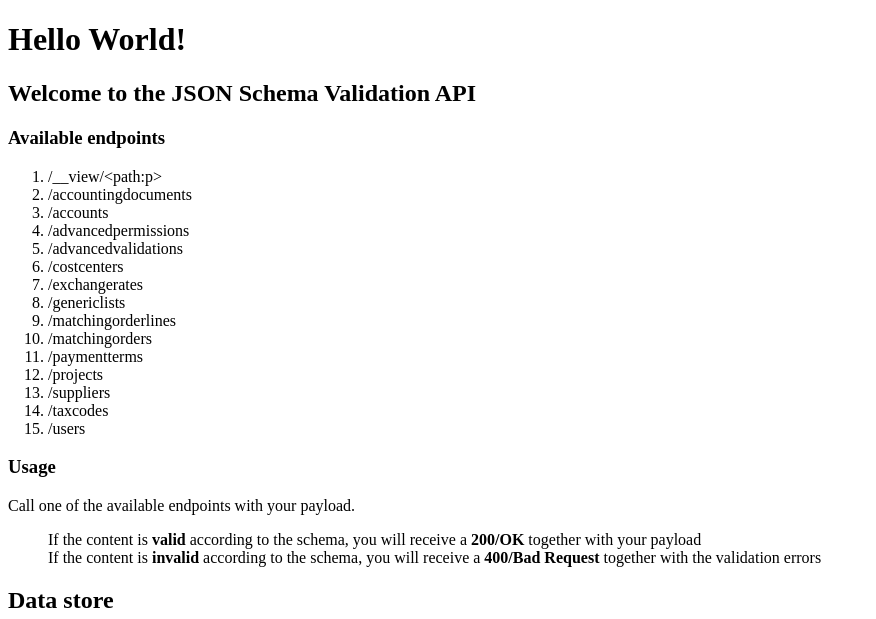
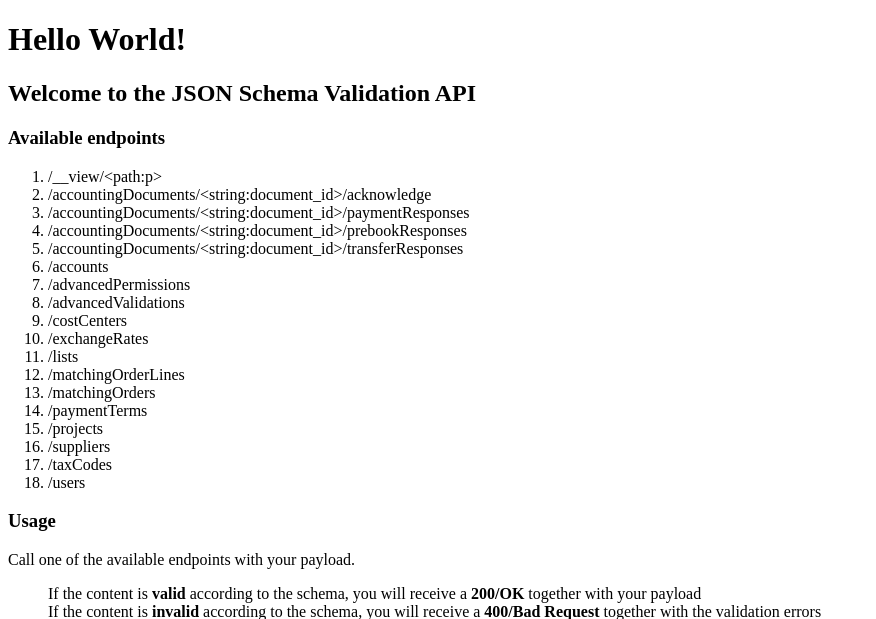
Before and after one commit to Antra/json-validate-api, a Flask app: page / in a window 1280 px wide. Shown: the top 619 px of the page, without its empty margins (0-876 px from the left). Run offline with Flask 2, Linux system fonts and the light colour scheme; parts of the project's set-up code (start-up, migrations or seed data) failed here and were passed over.

Commit message:
added the various accountingDocument endpoints

```diff
--- a/app.py
+++ b/app.py
@@ -42,8 +42,6 @@ with open('data/accounts.json', 'r') as f:
     accounts = json.load(f)
 with open('data/advancedpermissions.json', 'r') as f:
     advancedpermissions = json.load(f)
-with open('data/accountingdocuments.json', 'r') as f:
-    accountingdocuments = json.load(f)
 with open('data/advancedvalidations.json', 'r') as f:
     advancedvalidations = json.load(f)
 with open('data/costcenters.json', 'r') as f:
@@ -64,24 +62,33 @@ with open('data/taxcodes.json', 'r') as f:
     taxcodes = json.load(f)
 with open('data/users.json', 'r') as f:
     users = json.load(f)
+with open('data/prebookresponses.json', 'r') as f:
+    prebookresponses = json.load(f)
+with open('data/transferresponses.json', 'r') as f:
+    transferresponses = json.load(f)
+with open('data/paymentresponses.json', 'r') as f:
+    paymentresponses = json.load(f)
 
 
 # The let's make a dictionary of the endpoints and the corresponding schema locations
 endpointList = {
     "accounts": "AccountEntity",
     "suppliers": "VendorEntity",
-    "advancedpermissions": "AdvancedPermissionEntity",
-    "accountingdocuments": "AccountingDocumentEntity",
-    "advancedvalidations": "AdvancedValidationEntity",
-    "costcenters": "CostCenterEntity",
-    "exchangerates": "ExchangeRateEntity",
-    "genericlists": "GenericListEntity",
-    "matchingorderlines": "OrderLineEntity",
-    "matchingorders": "OrderEntity",
-    "paymentterms": "PaymentTermEntity",
+    "advancedPermissions": "AdvancedPermissionEntity",
+    "advancedValidations": "AdvancedValidationEntity",
+    "costCenters": "CostCenterEntity",
+    "exchangeRates": "ExchangeRateEntity",
+    "lists": "GenericListEntity",
+    "matchingOrderLines": "OrderLineEntity",
+    "matchingOrders": "OrderEntity",
+    "paymentTerms": "PaymentTermEntity",
     "projects": "ProjectEntity",
-    "taxcodes": "TaxCodeEntity",
-    "users": "UserEntity"
+    "taxCodes": "TaxCodeEntity",
+    "users": "UserEntity",
+    "accountingDocumentstransferResponses": "TransferResponseEntity",
+    "accountingDocumentsacknowledge": "",
+    "accountingDocumentsprebookResponses": "PrebookResponseEntity",
+    "accountingDocumentspaymentResponses": "PaymentResponseEntity"
 }
 
 
@@ -193,7 +200,6 @@ def index():
     supplierdata = make_pretty_json(suppliers)
     accountdata = make_pretty_json(accounts)
     advancedpermissiondata = make_pretty_json(advancedpermissions)
-    accountingdocumentdata = make_pretty_json(accountingdocuments)
     advancedvalidationdata = make_pretty_json(advancedvalidations)
     costcenterdata = make_pretty_json(costcenters)
     exchangeratedata = make_pretty_json(exchangerates)
@@ -204,6 +210,9 @@ def index():
     projectdata = make_pretty_json(projects)
     taxcodedata = make_pretty_json(taxcodes)
     userdata = make_pretty_json(users)
+    transferresponsedata = make_pretty_json(transferresponses)
+    prebookresponsedata = make_pretty_json(prebookresponses)
+    paymentresponsedata = make_pretty_json(paymentresponses)
     # return render_template('home.html', supplierdata = json.dumps(suppliers, sort_keys = False, indent = 4, separators = (',', ': ')))
     return render_template('home.html', **locals())
 
@@ -248,7 +257,7 @@ def handle_accounts():
     return jsonify({'validation_errors': errorCount, 'response': returnMessage}), responseCode
 
 
-@app.route('/advancedpermissions', methods=['POST'])
+@app.route('/advancedPermissions', methods=['POST'])
 def handle_advancedpermissions():
     """
     This function responds and validates POST calls against
@@ -268,27 +277,7 @@ def handle_advancedpermissions():
     return jsonify({'validation_errors': errorCount, 'response': returnMessage}), responseCode
 
 
-@app.route('/accountingdocuments', methods=['POST'])
-def handle_accountingdocuments():
-    """
-    This function responds and validates POST calls against
-    /<endpoint>
-
-    :return:        201, if the resources passed validation
-                    400, if the resources fail validation
-                    500, if the schemas fail validation
-    """
-    # get current endpoint, so we know which part of the schema to use
-    endpoint = request.url_rule.rule.lstrip('/')
-    # validate the payload against the relevant schema part, then use the errorCount to get the corresponding HTTP response code
-    errorCount, returnMessage = schema_validate(
-        request.json, endpoint)
-    responseCode = get_http_code(errorCount)
-    # lastly, serve the HTTP response - if errorCount = 0, the returnMessage contains the original request payload
-    return jsonify({'validation_errors': errorCount, 'response': returnMessage}), responseCode
-
-
-@app.route('/advancedvalidations', methods=['POST'])
+@app.route('/advancedValidations', methods=['POST'])
 def handle_advancedvalidations():
     """
     This function responds and validates POST calls against
@@ -308,7 +297,7 @@ def handle_advancedvalidations():
     return jsonify({'validation_errors': errorCount, 'response': returnMessage}), responseCode
 
 
-@app.route('/costcenters', methods=['POST'])
+@app.route('/costCenters', methods=['POST'])
 def handle_costcenters():
     """
     This function responds and validates POST calls against
@@ -328,7 +317,7 @@ def handle_costcenters():
     return jsonify({'validation_errors': errorCount, 'response': returnMessage}), responseCode
 
 
-@app.route('/exchangerates', methods=['POST'])
+@app.route('/exchangeRates', methods=['POST'])
 def handle_exchangerates():
     """
     This function responds and validates POST calls against
@@ -348,8 +337,8 @@ def handle_exchangerates():
     return jsonify({'validation_errors': errorCount, 'response': returnMessage}), responseCode
 
 
-@app.route('/genericlists', methods=['POST'])
-def handle_genericlists():
+@app.route('/lists', methods=['POST'])
+def handle_lists():
     """
     This function responds and validates POST calls against
     /<endpoint>
@@ -368,7 +357,7 @@ def handle_genericlists():
     return jsonify({'validation_errors': errorCount, 'response': returnMessage}), responseCode
 
 
-@app.route('/matchingorderlines', methods=['POST'])
+@app.route('/matchingOrderLines', methods=['POST'])
 def handle_matchingorderlines():
     """
     This function responds and validates POST calls against
@@ -388,7 +377,7 @@ def handle_matchingorderlines():
     return jsonify({'validation_errors': errorCount, 'response': returnMessage}), responseCode
 
 
-@app.route('/matchingorders', methods=['POST'])
+@app.route('/matchingOrders', methods=['POST'])
 def handle_matchingorders():
     """
     This function responds and validates POST calls against
@@ -408,7 +397,7 @@ def handle_matchingorders():
     return jsonify({'validation_errors': errorCount, 'response': returnMessage}), responseCode
 
 
-@app.route('/paymentterms', methods=['POST'])
+@app.route('/paymentTerms', methods=['POST'])
 def handle_paymentterms():
     """
     This function responds and validates POST calls against
@@ -448,7 +437,7 @@ def handle_projects():
     return jsonify({'validation_errors': errorCount, 'response': returnMessage}), responseCode
 
 
-@app.route('/taxcodes', methods=['POST'])
+@app.route('/taxCodes', methods=['POST'])
 def handle_taxcodes():
     """
     This function responds and validates POST calls against
@@ -488,6 +477,85 @@ def handle_users():
     return jsonify({'validation_errors': errorCount, 'response': returnMessage}), responseCode
 
 
+# Accounting Document group
+@app.route('/accountingDocuments/<string:document_id>/transferResponses', methods=['POST'])
+def handle_accountingdocuments_transferresponses(document_id):
+    """
+    This function responds and validates POST calls against
+    /<endpoint>
+
+    :return:        201, if the resources passed validation
+                    400, if the resources fail validation
+                    500, if the schemas fail validation
+    """
+    # get current endpoint, so we know which part of the schema to use
+    endpoint = request.url_rule.rule.lstrip(
+        '/').replace('/<string:document_id>/', '')
+    # validate the payload against the relevant schema part, then use the errorCount to get the corresponding HTTP response code
+    errorCount, returnMessage = schema_validate(
+        request.json, endpoint)
+    responseCode = get_http_code(errorCount)
+    # lastly, serve the HTTP response - if errorCount = 0, the returnMessage contains the original request payload
+    return jsonify({'validation_errors': errorCount, 'response': returnMessage}), responseCode
+
+
+@app.route('/accountingDocuments/<string:document_id>/prebookResponses', methods=['POST'])
+def handle_accountingdocuments_prebookresponses(document_id):
+    """
+    This function responds and validates POST calls against
+    /<endpoint>
+
+    :return:        201, if the resources passed validation
+                    400, if the resources fail validation
+                    500, if the schemas fail validation
+    """
+    # get current endpoint, so we know which part of the schema to use
+    endpoint = request.url_rule.rule.lstrip(
+        '/').replace('/<string:document_id>/', '')
+    # validate the payload against the relevant schema part, then use the errorCount to get the corresponding HTTP response code
+    errorCount, returnMessage = schema_validate(
+        request.json, endpoint)
+    responseCode = get_http_code(errorCount)
+    # lastly, serve the HTTP response - if errorCount = 0, the returnMessage contains the original request payload
+    return jsonify({'validation_errors': errorCount, 'response': returnMessage}), responseCode
+
+
+@app.route('/accountingDocuments/<string:document_id>/paymentResponses', methods=['POST'])
+def handle_accountingdocuments_paymentResponses(document_id):
+    """
+    This function responds and validates POST calls against
+    /<endpoint>
+
+    :return:        201, if the resources passed validation
+                    400, if the resources fail validation
+                    500, if the schemas fail validation
+    """
+    # get current endpoint, so we know which part of the schema to use
+    endpoint = request.url_rule.rule.lstrip(
+        '/').replace('/<string:document_id>/', '')
+    # validate the payload against the relevant schema part, then use the errorCount to get the corresponding HTTP response code
+    errorCount, returnMessage = schema_validate(
+        request.json, endpoint)
+    responseCode = get_http_code(errorCount)
+    # lastly, serve the HTTP response - if errorCount = 0, the returnMessage contains the original request payload
+    return jsonify({'validation_errors': errorCount, 'response': returnMessage}), responseCode
+
+
+@app.route('/accountingDocuments/<string:document_id>/acknowledge', methods=['POST'])
+def handle_accountingdocuments_acknowledge(document_id):
+    """
+    This function responds and validates POST calls against
+    /<endpoint>
+
+    :return:        201, if the resources passed validation
+                    400, if the resources fail validation
+                    500, if the schemas fail validation
+    """
+    # this endpoint is different from the others and does not take a payload, thus there's nothing to validate.
+    # lastly, serve the HTTP response - if errorCount = 0, the returnMessage contains the original request payload
+    return jsonify({'validation_errors': 0, 'response': 'this endpoint takes no payload, so there is nothing to validate'}), 200
+
+
 if __name__ == '__main__':
     app.run(host='0.0.0.0', port=80, debug=False)
     # app.run(host='0.0.0.0', port=443, debug=False, ssl_context='adhoc')
--- /dev/null
+++ b/data/prebookresponses.json
@@ -0,0 +1,9 @@
+{
+  "externalCode": "string",
+  "responseMessage": "string",
+  "sourceSystem": "string",
+  "voucherNum1": "string",
+  "voucherNum2": "string",
+  "prebookDate": "2019-07-03T04:56:21.418Z",
+  "paymentBlock": true
+}
--- a/data/accountingdocuments.json
+++ b/data/transferresponses.json
@@ -5,6 +5,6 @@
   "sourceSystem": "string",
   "voucherNumber1": "string",
   "voucherNumber2": "string",
-  "transferDate": "2019-07-03T02:08:55.990Z",
+  "transferDate": "2019-07-03T04:27:22.228Z",
   "paymentBlock": true
 }
--- a/templates/home.html
+++ b/templates/home.html
@@ -56,12 +56,6 @@
 	</h3>
 	<div class="suppliers">
 		<pre>{{ supplierdata }}</pre>
-	</div>
-	<h3>
-		Accounting documents
-	</h3>
-	<div class="accountingdocumentdata">
-		<pre>{{ accountingdocumentdata }}</pre>
 	</div>
 	<h3>
 		Advanced validations
@@ -123,6 +117,24 @@
 	<div class="userdata">
 		<pre>{{ userdata }}</pre>
 	</div>
+	<h3>
+		Accounting documents - Transfer responses
+	</h3>
+	<div class="transferresponsedata">
+		<pre>{{ transferresponsedata }}</pre>
+	</div>
+	<h3>
+		Accounting documents - Prebook responses
+	</h3>
+	<div class="prebookresponsedata">
+		<pre>{{ prebookresponsedata }}</pre>
+	</div>
+	<h3>
+		Accounting documents - Payment responses
+	</h3>
+	<div class="paymentresponsedata">
+		<pre>{{ paymentresponsedata }}</pre>
+	</div>
 </body>
 
 </html>
```
Also changed, not shown: data/paymentresponses.json (added, +17 -0 lines).
